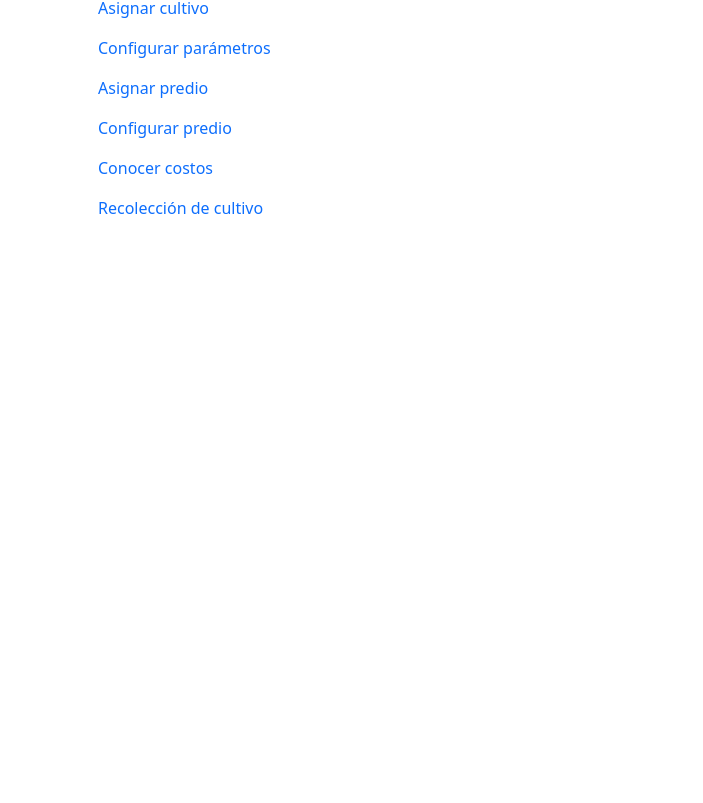
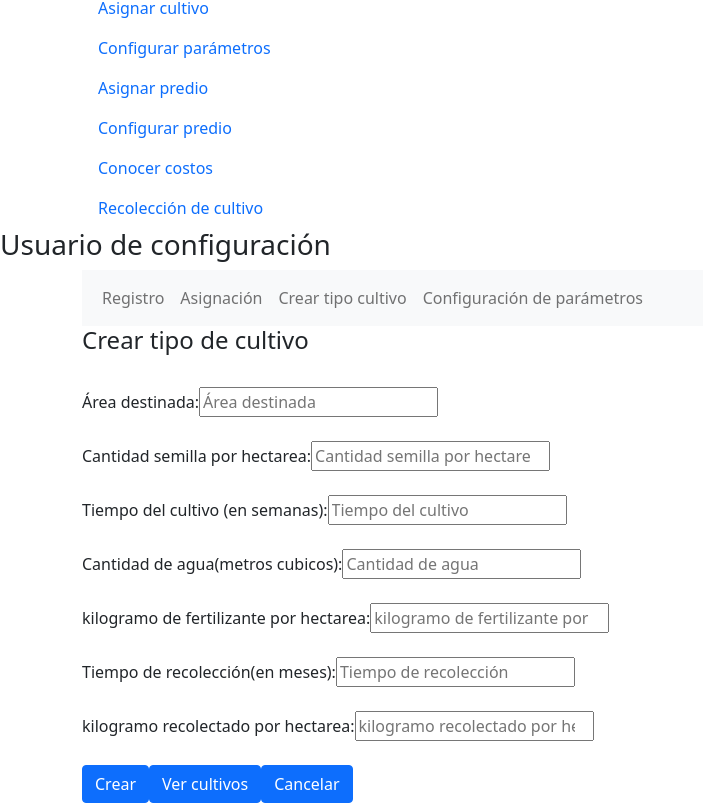
Before and after one commit to KevinHenriquez10/Proyecto, a React (Create React App) app: page / in a window 1280 px wide. Shown: the part 4566-5369 px from the top of the page, without its empty margins (0-703 px from the left). Before the commit the page ends 4794 px from the top, so only its background shows below. Built offline with nearby package versions, Linux system fonts and the light colour scheme.

Commit message:
Se agrega component CrearTCultivo de usuario conf

```diff
--- a/src/App.js
+++ b/src/App.js
@@ -13,6 +13,7 @@ import { Bienvenida } from './components/section-Bienvenida';
 import { RegistroPredio } from './components/RegistroPredio';
 import { AsignacionPredio } from './components/AsignacionPredio';
 import { Administrador } from './components/Administrador';
+import { CrearTCultivo } from './components/CrearTCultivo';
 const data = [
   { id: 1, tipo: "Alimentario", tiempo: "12 meses", terreno: "10 hectareas", producto: "Platano"},
   { id: 2, tipo: "Oleaginoso", tiempo: "9 meses", terreno: "100 hectareas", producto: "Girasol"},
@@ -43,7 +44,7 @@ class App extends React.Component{
     </Container>
     {/*<Registro />*/}
     <Container>
-      <Footer />
+    <Footer />
     </Container>
     <VerUsuarios/>
     <Registro/>
@@ -51,6 +52,8 @@ class App extends React.Component{
     <RegistroPredio/>
     <AsignacionPredio/>
     <Administrador/>
+    <CrearTCultivo/>
+
 
   </>
   );
--- a/src/components/AsignacionPredio.js
+++ b/src/components/AsignacionPredio.js
@@ -6,7 +6,7 @@ function AsignacionPredio(){
         <>
         <h3>Usuario de configuración</h3>
         <Container>
-        <div>
+            <div>
                 <nav class="navbar navbar-expand-lg navbar-light bg-light">
                     <div class="container-fluid">
                         <div class="collapse navbar-collapse" id="navbarNavAltMarkup">
--- /dev/null
+++ b/src/components/CrearTCultivo.js
@@ -0,0 +1,63 @@
+import React from 'react';
+import { Container } from 'reactstrap';
+
+function CrearTCultivo(){
+    return(
+        <>
+        <h3>Usuario de configuración</h3>
+        <Container>
+            <div>
+                <nav class="navbar navbar-expand-lg navbar-light bg-light">
+                        <div class="container-fluid">
+                            <div class="collapse navbar-collapse" id="navbarNavAltMarkup">
+                                <div class="navbar-nav">
+                                    <a class="nav-link" href="/">Registro</a>
+                                    <a class="nav-link" href="/">Asignación</a>
+                                    <a class="nav-link" href="/">Crear tipo cultivo</a>
+                                    <a class="nav-link" href="/">Configuración de parámetros</a>
+                                </div>
+                            </div>
+                        </div>
+                </nav>
+            </div>
+
+            <div><h4>Crear tipo de cultivo</h4></div><br/>
+            <div className="div-crearTipoCultivo">
+                <label for="AreaDestinada">Área destinada:</label>
+                <input type="number" placeholder="Área destinada" id="area-destinada" name="AreaDestinada" />
+                <br/>
+                <br/>
+                <label for="CatidadSemilla">Cantidad semilla por hectarea: </label>
+                <input type="number" placeholder="Cantidad semilla por hectarea" id="cantidad-semilla" name="CatidadSemilla" />
+                <br/>
+                <br/>
+                <label for="TiempoCultivo">Tiempo del cultivo (en semanas): </label>
+                <input type="number" placeholder="Tiempo del cultivo" id="tiempo-cultivo" name="TiempoCultivo" />
+                <br/>
+                <br/>
+                <label for="CantidadAgua">Cantidad de agua(metros cubicos): </label>
+                <input type="number" placeholder="Cantidad de agua" id="cantidad-agua" name="CantidadAgua" />
+                <br/>
+                <br/>
+                <label for="KilogramoFertilizante">kilogramo de fertilizante por hectarea: </label>
+                <input type="number" placeholder="kilogramo de fertilizante por hectarea" id="kilogramo-fertilizante" name="KilogramoFertilizante" />
+                <br/>
+                <br/>
+                <label for="TiempoRecoleccion">Tiempo de recolección(en meses): </label>
+                <input type="number" placeholder="Tiempo de recolección" id="tiempo-recoleccion" name="TiempoRecoleccion" />
+                <br/>
+                <br/>
+                <label for="KilogramoRecolectado">kilogramo recolectado por hectarea: </label>
+                <input type="number" placeholder="kilogramo recolectado por hectarea" id="kilogramo-recolectado" name="KilogramoRecolectado" />
+                <br/>
+                <br/>
+                <button type="button" class="btn btn-primary">Crear</button>
+                <button type="button" class="btn btn-primary">Ver cultivos</button>
+                <button type="button" class="btn btn-primary">Cancelar</button>
+            </div>
+        </Container>
+        </>
+    )
+}
+
+export{CrearTCultivo};
```
